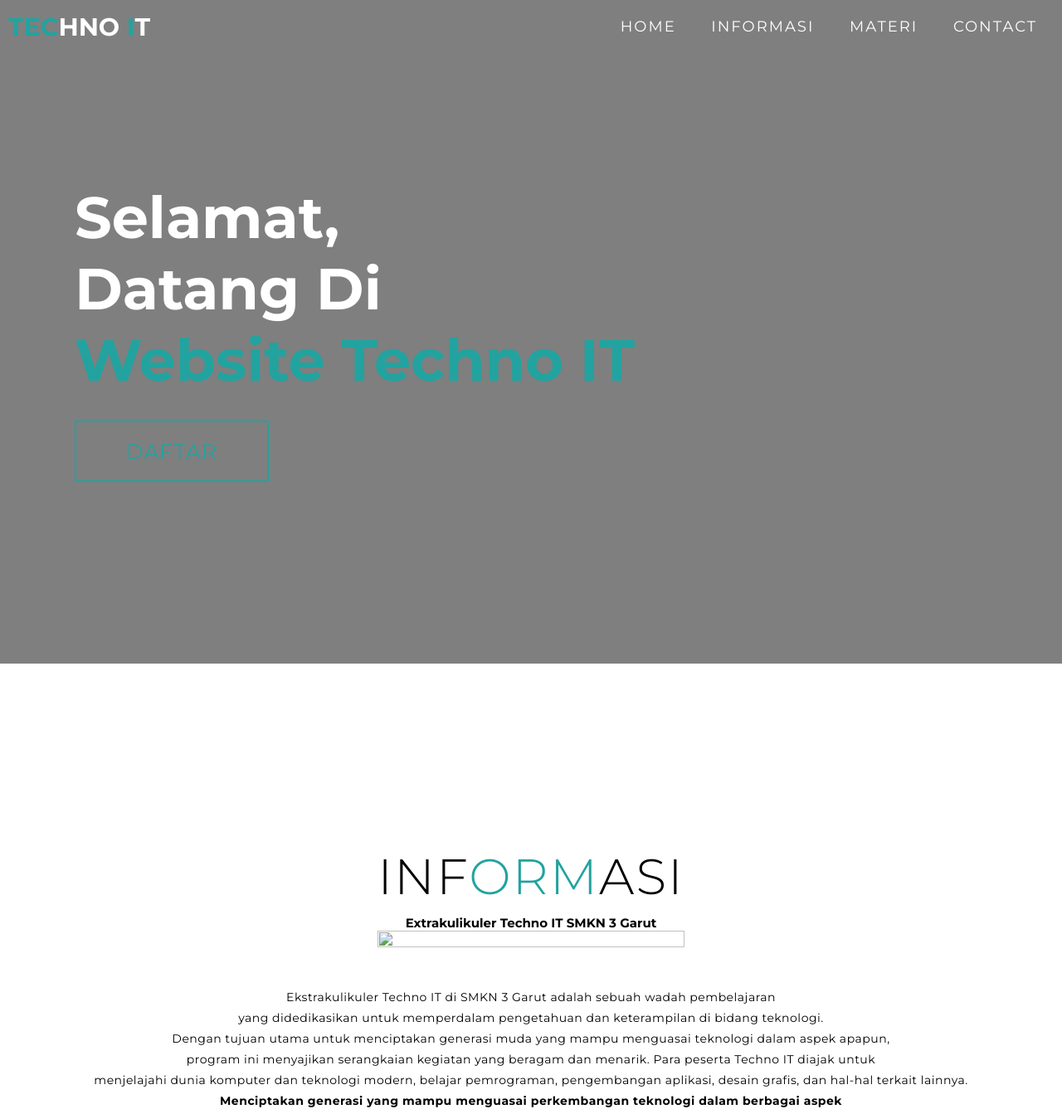
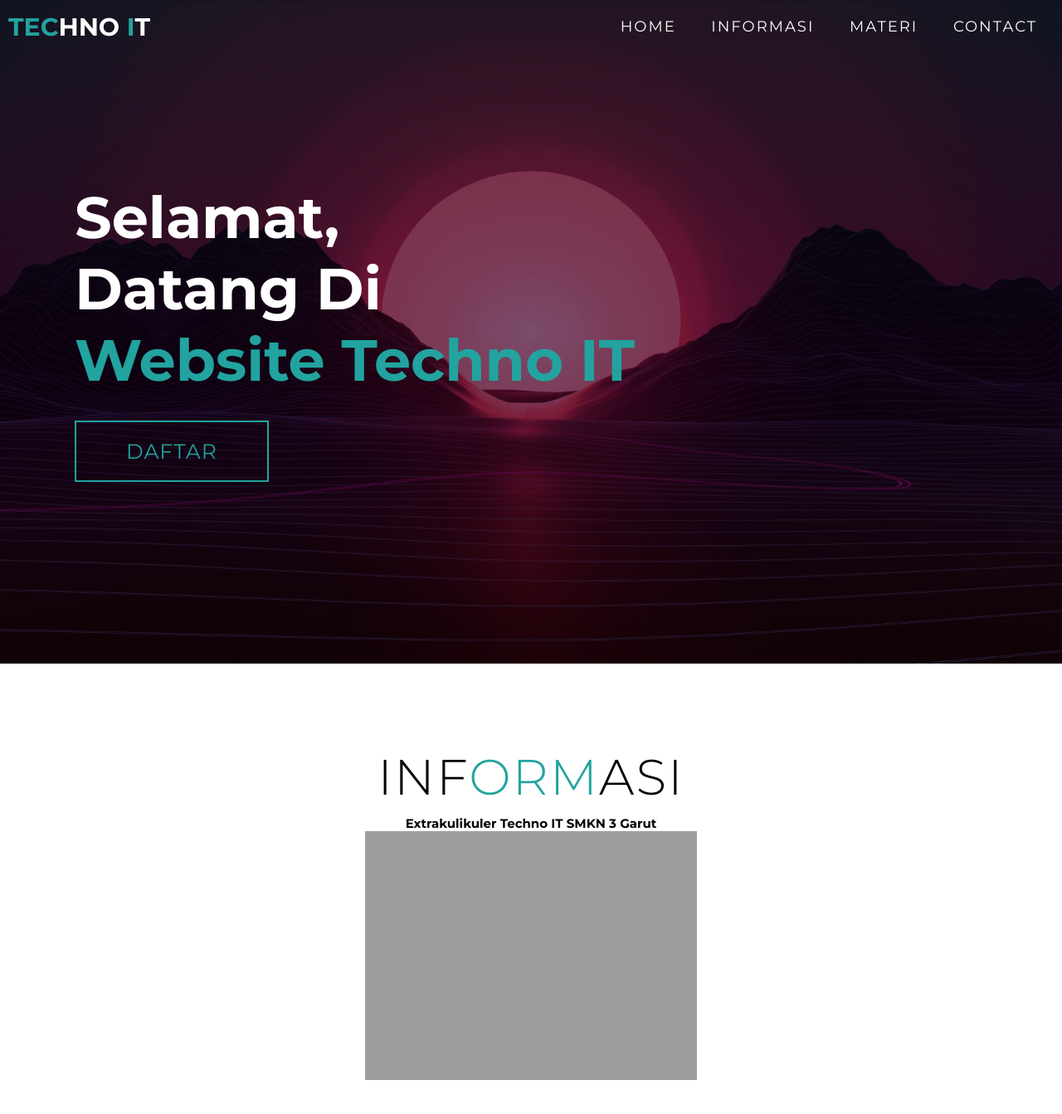
Before and after one commit to RegieAdhia/TechnoIT, a plain HTML site: page index.html in a window 1280 px wide. Shown: the top 1343 px of the page at 83% size. Drawn offline with Linux system fonts and the light colour scheme; the site is published under a folder, as on GitHub Pages, so addresses that start at the root find nothing.

Commit message:
update v0.1

```diff
--- a/index.html
+++ b/index.html
@@ -47,7 +47,7 @@
             <div class="service-top">
                 <h1 class="section-title">Inf<span>orm</span>asi</h1>
                 <h1>Extrakulikuler Techno IT SMKN 3 Garut</h1>
-                <img src="/img/Logo.png">
+                <img src="./img/Logo.png">
             </div>
             <div class="service-item">
                 <p>
--- a/style.css
+++ b/style.css
@@ -189,7 +189,7 @@ p{
 
 /* Hero Section */
 #hero{
-    background-image: url(/img/walpaper.jpg);
+    background-image: url(./img/walpaper.jpg);
     background-size: cover;
     background-position: top center;
     position: relative;
```
